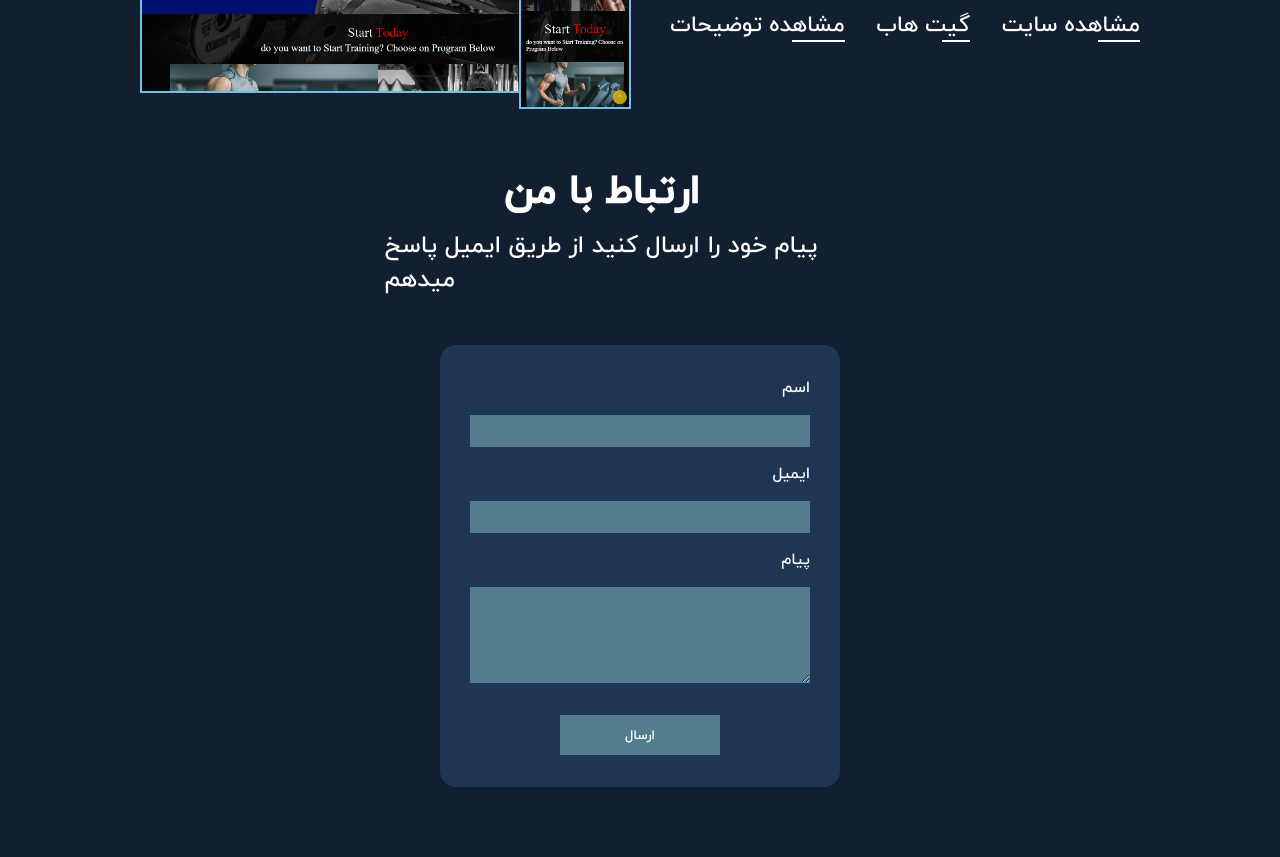
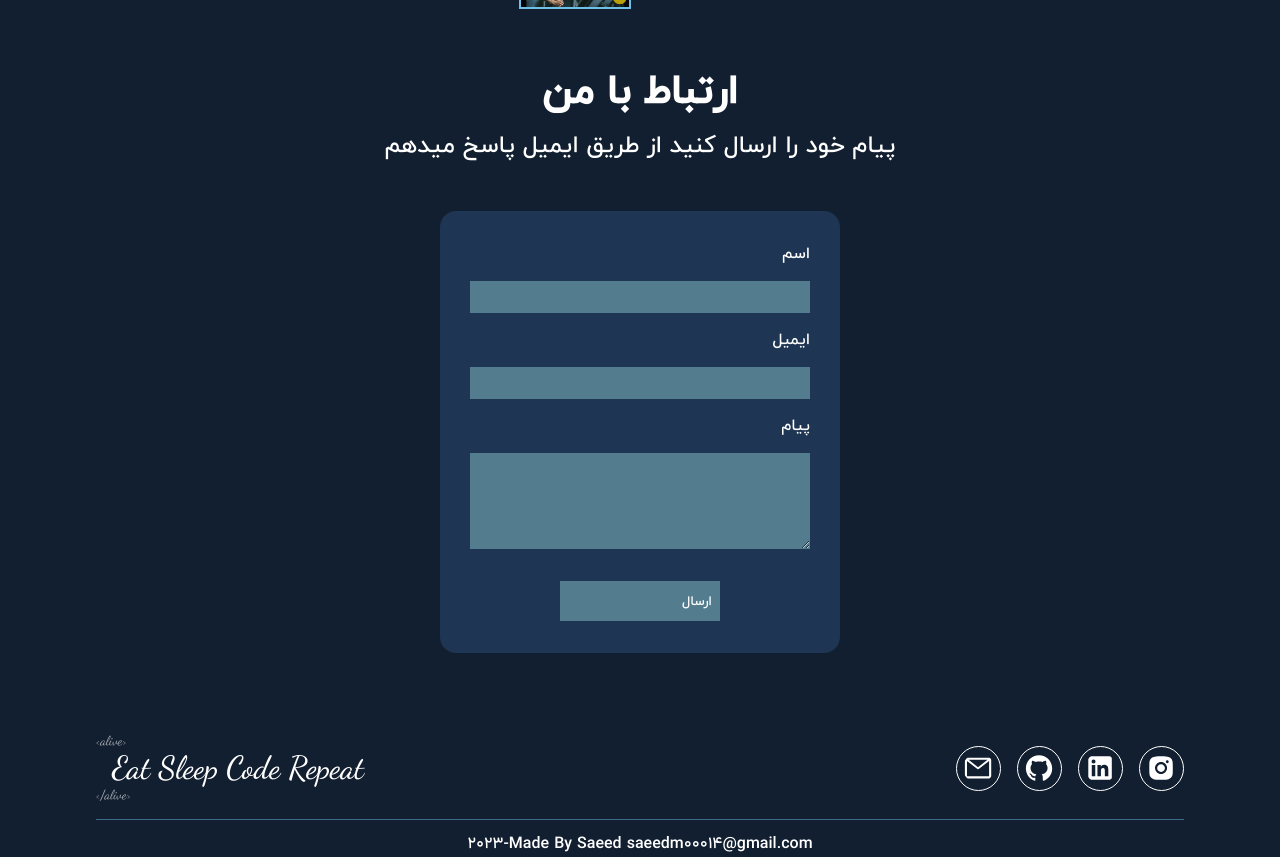
Before and after one commit to saeed00014/main-portfolio, a React (Vite) app: page / in a window 1280 px wide. Shown: the part 1940-2797 px from the top of the page. Built offline with nearby package versions, Linux system fonts and the light colour scheme.

Commit message:
mojority done

```diff
--- a/src/components/AboutComponent/about.css
+++ b/src/components/AboutComponent/about.css
@@ -35,6 +35,7 @@
   justify-content: space-between;
   width: 80%;
   max-width: 70rem;
+  overflow-y: initial;
 }
 
 .AboutContainer[language='persian'] .Aboutcontent {
--- a/src/components/ContactComponent/contact.css
+++ b/src/components/ContactComponent/contact.css
@@ -39,6 +39,7 @@
 
 .FormContainer form input,
 .FormContainer form textarea {
+  padding: 0 .5rem;
   height: 2rem;
   width: 85%;
   background-color: #537d8f;
@@ -54,11 +55,19 @@
   justify-content: flex-end;
 }
 
+.FormContainer[language='persian'] form input,
+.FormContainer[language='persian'] form textarea {
+  text-align: end;
+}
+
 .FormContainer form textarea {
   height: 6rem;
 }
 
 .FormContainer form input:last-child {
+  display: flex;
+  justify-content: center;
+  align-items: center;
   width: 10rem;
   height: 2.5rem;
   margin-top: 1rem;
--- a/src/components/Header/header.css
+++ b/src/components/Header/header.css
@@ -16,6 +16,7 @@
   width: 85%;
   max-width: 80rem;
   height: 100%;
+  overflow: hidden;
 }
 
 .HeaderlogoContainer {
@@ -373,6 +374,10 @@
     width: 30%;
   }
 
+  .HeaderlogoContainer a h1 {
+    font-size: 2.6rem;
+  }
+
   .Headerhambargar {
     display: flex;
     z-index: 3;
--- a/src/components/Header/header.jsx
+++ b/src/components/Header/header.jsx
@@ -32,6 +32,10 @@ const Header = () => {
     setHamb(false)
   }
 
+  const handleLanguage = (lang) => {
+    dispatch(languageState(lang))
+  }
+
   return (
     <header style={{fontFamily: ui.font}} className='Headerheader'>
     <div className='Headercontainer'>
@@ -45,8 +49,8 @@ const Header = () => {
           <li>
             <button>
               {ui.language == 'persian' ?
-                <IR onClick={() => dispatch(languageState('english'))} title="Islamic Republic of Iran" className="..."/>
-                :<US onClick={() => dispatch(languageState('persian'))} title="United Kingdom" className="..."/>
+                <IR onClick={() => handleLanguage('english')} title="Islamic Republic of Iran" className="..."/>
+                :<US onClick={() => handleLanguage('persian')} title="United Kingdom" className="..."/>
               }
             </button>
           </li>
@@ -61,8 +65,8 @@ const Header = () => {
         </ul>
         <button className='languageButton'>
         {ui.language == 'persian' ?
-          <IR onClick={() => dispatch(languageState('english'))} title="Islamic Republic of Iran" className="..."/>
-          :<US onClick={() => dispatch(languageState('persian'))} title="United Kingdom" className="..."/>
+          <IR onClick={() => handleLanguage('english')} title="Islamic Republic of Iran" className="..."/>
+          :<US onClick={() => handleLanguage('persian')} title="United Kingdom" className="..."/>
         }
         </button>
       </div>
--- a/src/components/HomeComponent/homeHeader.css
+++ b/src/components/HomeComponent/homeHeader.css
@@ -52,7 +52,7 @@
 }
 
 .HomeHeaderpC {
-  height: 26px;
+  height: 29px;
   transition: all .3s ease;
   overflow: hidden;
 }
@@ -229,8 +229,12 @@
 }
 
 @media only screen and (max-width: 1024px) and (min-width: 640px) {
-  .HomeHeadertitle h1 {
-    font-size:  clamp(2.9rem, 5.1vw, 3.2rem);
+  .HomeHeadersection h1 {
+    font-size: 2.7rem;
+  }
+
+  .HomeHeadertextContainer p {
+    font-size: 1.15rem;
   }
 
   .HomeHeadersection[language='persian'] h1 {
@@ -239,10 +243,6 @@
 
   .HomeHeadersection[language='persian'] p {
     font-size: 1rem;
-  }
-
-  .HomeHeadertextContainer p {
-    font-size: 1.2rem;
   }
 
   .HomeHeadersocialLink {
@@ -268,20 +268,20 @@
   }
 
   .HomeHeadertextContainer h1 {
-    font-size: clamp(1rem, 7.5vw, 2.9rem);
+    font-size: clamp(1rem, 7.1vw, 2.9rem);
   }
 
   .HomeHeadertextContainer p {
-    font-size: clamp(1rem, 3.2vw, 1.25rem);
+    font-size: clamp(.8rem, 3vw, 1.25rem);
   }
 
 
   .HomeHeadersection[language='persian'] h1 {
-    font-size: clamp(1rem, 5.4vw, 2.1rem);
+    font-size: clamp(1rem, 5.7vw, 2.2rem);
   }
 
   .HomeHeadersection[language='persian'] p {
-    font-size: clamp(.5rem, 2.5vw, 1rem);
+    font-size: clamp(.5rem, 2.8vw, 1.1rem);
   }
 
   .HomeHeadersocialLink {
--- a/src/components/ProjectComponent/project.css
+++ b/src/components/ProjectComponent/project.css
@@ -24,7 +24,6 @@
   justify-content: flex-end;
   align-items: center;
   gap: 5%;
-  padding-top: 2rem;
 }
 
 .Projectcontainer[language='persian'] .ProjectprojectItself {
--- a/src/index.css
+++ b/src/index.css
@@ -18,6 +18,7 @@ body {
 
 html,
 body {
+  overflow-x: hidden;
   background-color: var(--global-color-secondary);
 }
 
--- a/src/pages/HomePage/home.css
+++ b/src/pages/HomePage/home.css
@@ -25,19 +25,22 @@
   gap: .5rem;
 }
 
-.HomepTitle,
 .HomepDis {
+  display: flex;
+  justify-content: center;
+  align-items: center;
+  width: 100%;
+  font-size: 1.5rem;
+}
+
+.HomepTitle {
   display: flex;
   flex-direction: column;
   justify-content: center;
   align-items: center;
-  width: 85%;
+  width: 100;
   font-size: 2.5rem;
   max-width: 75rem;
-}
-
-.HomepDis {
-  font-size: 1.5rem;
 }
 
 @media only screen and (max-width: 1024px) and (min-width: 640px) {
@@ -49,7 +52,7 @@
     width: 90%;
   }
   .HomepTitle {
-    font-size: 2rem;
+    font-size: 1.8rem;
     width: 100%;
     max-width: 70rem;
   }
@@ -62,6 +65,10 @@
 }
 
 @media only screen and (max-width: 480px) and (min-width: 0) {
+  .Homep {
+    gap: 2rem;
+  }
+
   .HomepTitlec {
     width: 95%;
   }
--- a/src/pages/ProjectPage/project.css
+++ b/src/pages/ProjectPage/project.css
@@ -39,6 +39,6 @@
     font-size: 1.5rem;
     width: 95%;
     max-width: 70rem;
-    padding-bottom: 0;
+    padding-bottom: 1.5rem;
   }
 }
--- a/src/store/UiSlice.jsx
+++ b/src/store/UiSlice.jsx
@@ -1,7 +1,8 @@
 import { createSlice } from "@reduxjs/toolkit";
 
 const initialState = {
-  language: 'persian',
+  language: localStorage.getItem('LanguageSaeedPortfolio') ?
+    localStorage.getItem('LanguageSaeedPortfolio') : 'persian',
   font: 'iranyekan'
 }
 
@@ -16,6 +17,7 @@ const UiSlice = createSlice({
       }else {
         state.font = 'roboto'
       }
+      localStorage.setItem('LanguageSaeedPortfolio', action.payload)
     }
   }
 })
```
